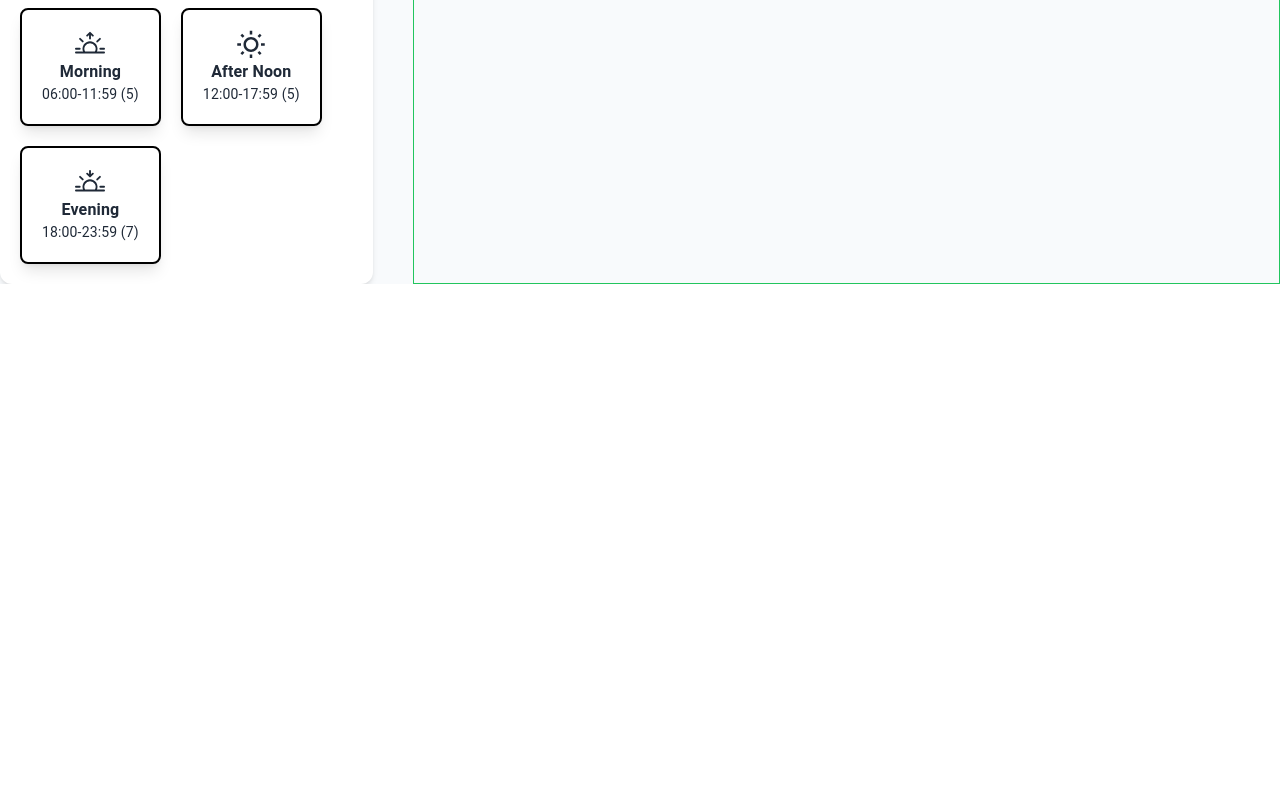
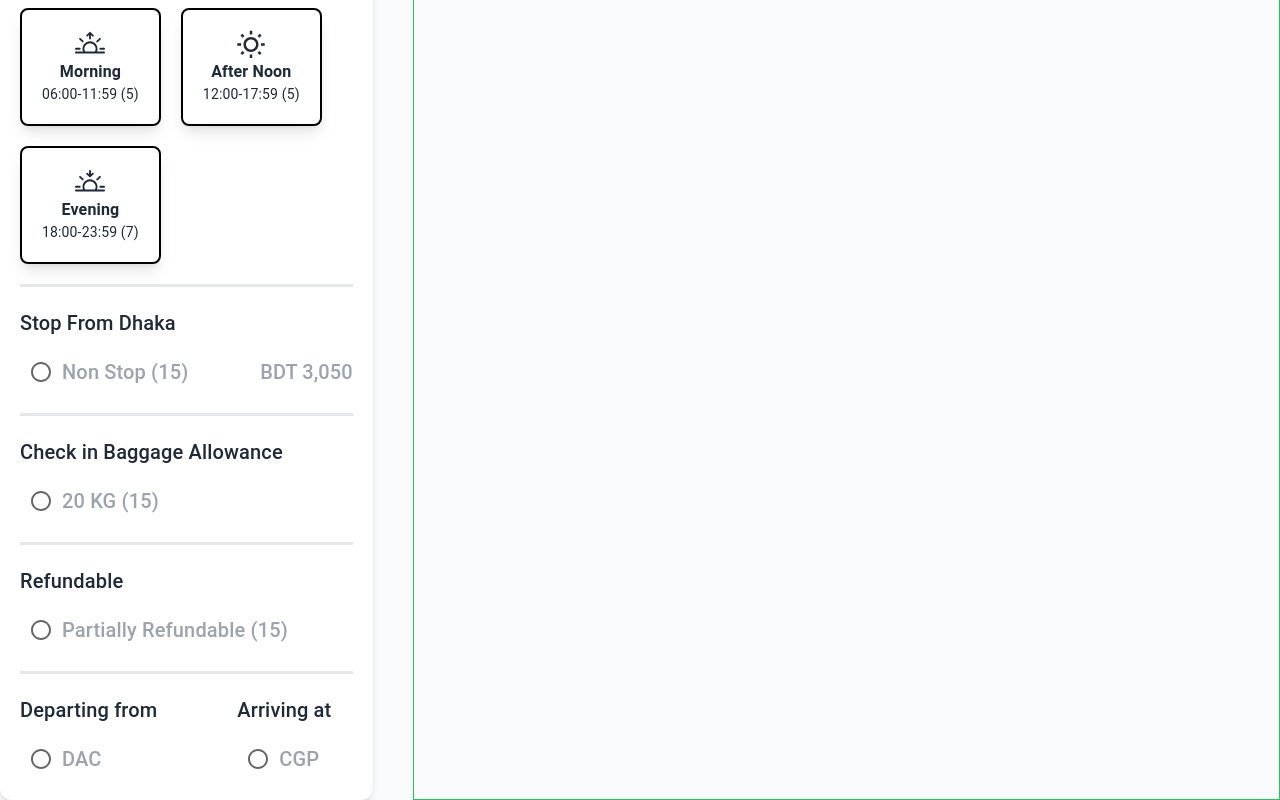
Before and after one commit to MehediHasan128/airTicketBooking, a React (Vite) app: page / in a window 1280 px wide. Shown: the part 830-1630 px from the top of the page. Before the commit the page ends 1114 px from the top, so only its background shows below. Built offline with nearby package versions, Linux system fonts and the light colour scheme.

Commit message:
add some section

```diff
--- a/src/Components/Page/Home/LeftSideFilter/LeftSideFilter.jsx
+++ b/src/Components/Page/Home/LeftSideFilter/LeftSideFilter.jsx
@@ -1,4 +1,4 @@
-import { Box, Slider, Typography } from "@mui/material";
+import { Box, FormControlLabel, Radio, Slider, Typography } from "@mui/material";
 import { useState } from "react";
 
 // React Icon
@@ -139,6 +139,115 @@ const LeftSideFilter = () => {
           </div>
         </Box>
       </Box>
+
+      <div className="my-5 border">
+        <hr />
+      </div>
+
+      {/* Stop section */}
+      <Box>
+        <Typography variant="h6">
+          <p className="font-medium">Stop From Dhaka</p>
+        </Typography>
+
+        <div className="flex items-center justify-between mt-3 text-gray-400">
+            <div className="flex items-center">
+                <Radio />
+                <label>
+                    <Typography variant="h6">
+                        <p>Non Stop (15)</p>
+                    </Typography>
+                </label>
+            </div>
+            <Typography variant="h6">
+                <p>BDT 3,050</p>
+            </Typography>
+        </div>
+      </Box>
+
+      <div className="my-5 border">
+        <hr />
+      </div>
+
+      {/* Baggage Allowance section */}
+      <Box>
+        <Typography variant="h6">
+          <p className="font-medium">Check in Baggage Allowance</p>
+        </Typography>
+
+        <div className="mt-3 text-gray-400">
+            <div className="flex items-center">
+                <Radio />
+                <label>
+                    <Typography variant="h6">
+                        <p>20 KG (15)</p>
+                    </Typography>
+                </label>
+            </div>
+        </div>
+      </Box>
+
+      <div className="my-5 border">
+        <hr />
+      </div>
+
+      {/* Refund section */}
+      <Box>
+        <Typography variant="h6">
+          <p className="font-medium">Refundable</p>
+        </Typography>
+
+        <div className="mt-3 text-gray-400">
+            <div className="flex items-center">
+                <Radio />
+                <label>
+                    <Typography variant="h6">
+                        <p>Partially Refundable (15)</p>
+                    </Typography>
+                </label>
+            </div>
+        </div>
+      </Box>
+
+      <div className="my-5 border">
+        <hr />
+      </div>
+
+       {/* Departing or arriving section */}
+       <Box className="flex justify-start gap-20 items-center">
+        <div>
+        <Typography variant="h6">
+          <p className="font-medium">Departing from</p>
+        </Typography>
+
+        <div className="mt-3 text-gray-400">
+            <div className="flex items-center">
+                <Radio />
+                <label>
+                    <Typography variant="h6">
+                        <p>DAC</p>
+                    </Typography>
+                </label>
+            </div>
+        </div>
+        </div>
+        <div>
+        <Typography variant="h6">
+          <p className="font-medium">Arriving at</p>
+        </Typography>
+
+        <div className="mt-3 text-gray-400">
+            <div className="flex items-center">
+                <Radio />
+                <label>
+                    <Typography variant="h6">
+                        <p>CGP</p>
+                    </Typography>
+                </label>
+            </div>
+        </div>
+        </div>
+      </Box>
     </Box>
   );
 };
```
Lines whose indentation alone changed are shown as unchanged.
